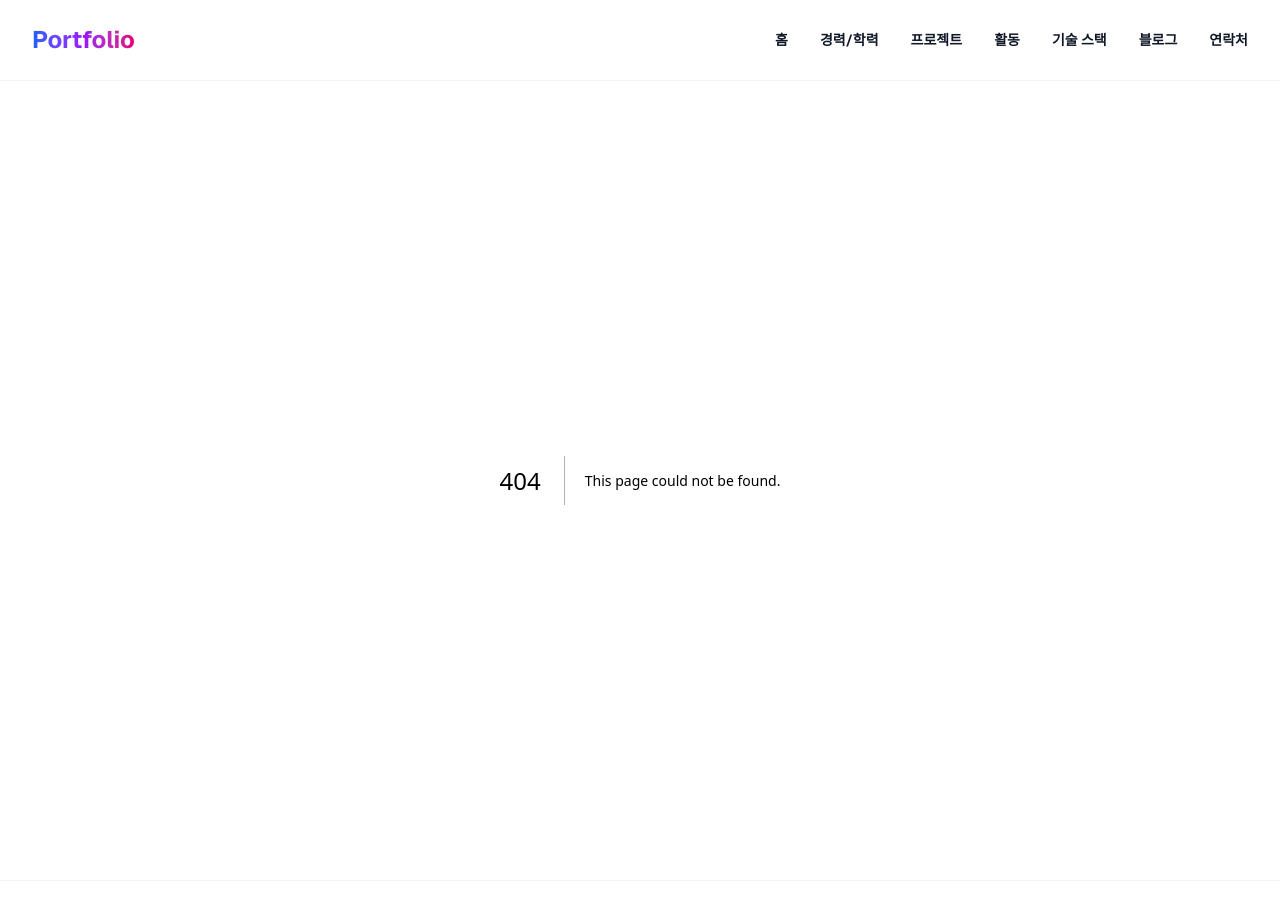
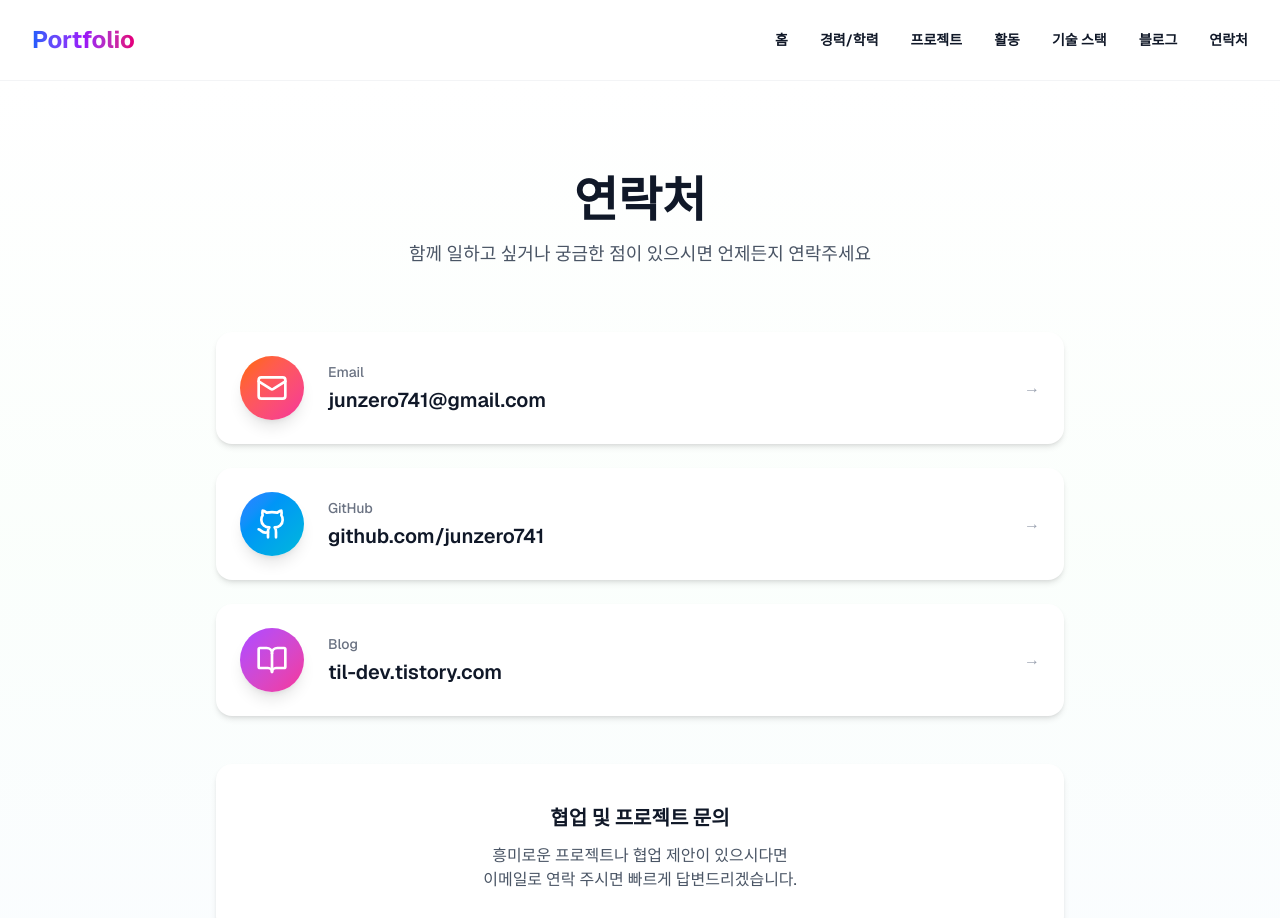
Before and after one commit to junzero741/portfolio, a Next.js app: page /contact in a window 1280 px wide. Before the commit this address had no page. Shown: the top 918 px of the page. Built offline with nearby package versions, Linux system fonts and the light colour scheme.

Commit message:
feat: 연락처 페이지

```diff
--- /dev/null
+++ b/app/contact/page.tsx
@@ -0,0 +1,108 @@
+import { Metadata } from "next";
+import Link from "next/link";
+import { Mail, Github, BookOpen } from "lucide-react";
+import Card from "@/components/ui/card";
+
+export const metadata: Metadata = {
+  title: "연락처 - Portfolio",
+  description: "연락처 및 소셜 미디어",
+};
+
+const contacts = [
+  {
+    icon: Mail,
+    label: "Email",
+    value: "junzero741@gmail.com",
+    href: "mailto:junzero741@gmail.com",
+    gradient: "orange",
+  },
+  {
+    icon: Github,
+    label: "GitHub",
+    value: "github.com/junzero741",
+    href: "https://github.com/junzero741",
+    gradient: "blue",
+  },
+  {
+    icon: BookOpen,
+    label: "Blog",
+    value: "til-dev.tistory.com",
+    href: "https://til-dev.tistory.com/",
+    gradient: "purple",
+  },
+];
+
+export default function ContactPage() {
+  return (
+    <div className="min-h-screen bg-gradient-to-b from-white via-green-50/30 to-blue-50/30">
+      <div className="mx-auto max-w-4xl px-6 py-24">
+        {/* Page Header */}
+        <div className="mb-16 text-center animate-fade-in-up">
+          <h1 className="text-5xl font-bold text-gray-900 mb-4">연락처</h1>
+          <p className="text-lg text-gray-600 max-w-2xl mx-auto">
+            함께 일하고 싶거나 궁금한 점이 있으시면 언제든지 연락주세요
+          </p>
+        </div>
+
+        {/* Contact Cards */}
+        <div className="space-y-6">
+          {contacts.map((contact) => {
+            const Icon = contact.icon;
+            return (
+              <Card
+                key={contact.label}
+                gradient={contact.gradient as "blue" | "purple" | "orange" | "green"}
+              >
+                <Link
+                  href={contact.href}
+                  target={contact.label !== "Email" ? "_blank" : undefined}
+                  rel={contact.label !== "Email" ? "noopener noreferrer" : undefined}
+                  className="flex items-center gap-6 group"
+                >
+                  <div
+                    className={`flex h-16 w-16 items-center justify-center rounded-full bg-gradient-to-br shadow-lg ${
+                      contact.gradient === "orange"
+                        ? "from-orange-500 to-pink-500"
+                        : contact.gradient === "blue"
+                        ? "from-blue-500 to-cyan-500"
+                        : "from-purple-500 to-pink-500"
+                    }`}
+                  >
+                    <Icon className="h-8 w-8 text-white" />
+                  </div>
+                  <div className="flex-1">
+                    <p className="text-sm font-medium text-gray-500 mb-1">
+                      {contact.label}
+                    </p>
+                    <p className="text-xl font-semibold text-gray-900 group-hover:text-purple-600 transition-colors">
+                      {contact.value}
+                    </p>
+                  </div>
+                  <div className="text-gray-400 group-hover:text-purple-600 group-hover:translate-x-1 transition-all">
+                    →
+                  </div>
+                </Link>
+              </Card>
+            );
+          })}
+        </div>
+
+        {/* Additional Message */}
+        <div className="mt-12 text-center">
+          <Card gradient="green">
+            <div className="space-y-3 py-4">
+              <h2 className="text-xl font-bold text-gray-900">
+                협업 및 프로젝트 문의
+              </h2>
+              <p className="text-gray-600">
+                흥미로운 프로젝트나 협업 제안이 있으시다면
+                <br />
+                이메일로 연락 주시면 빠르게 답변드리겠습니다.
+              </p>
+            </div>
+          </Card>
+        </div>
+      </div>
+    </div>
+  );
+}
--- a/components/footer.tsx
+++ b/components/footer.tsx
@@ -1,30 +1,24 @@
-import { Github, Linkedin, Mail, Twitter } from "lucide-react";
+import { Github, Mail, BookOpen } from "lucide-react";
 import Link from "next/link";
 
 const socialLinks = [
   {
     name: "GitHub",
-    href: "https://github.com",
+    href: "https://github.com/junzero741",
     icon: Github,
     color: "hover:text-gray-900",
   },
   {
-    name: "LinkedIn",
-    href: "https://linkedin.com",
-    icon: Linkedin,
-    color: "hover:text-blue-600",
-  },
-  {
-    name: "Twitter",
-    href: "https://twitter.com",
-    icon: Twitter,
-    color: "hover:text-sky-500",
+    name: "Blog",
+    href: "https://til-dev.tistory.com/",
+    icon: BookOpen,
+    color: "hover:text-purple-600",
   },
   {
     name: "Email",
-    href: "mailto:your.email@example.com",
+    href: "mailto:junzero741@gmail.com",
     icon: Mail,
-    color: "hover:text-purple-600",
+    color: "hover:text-orange-600",
   },
 ];
 
```
